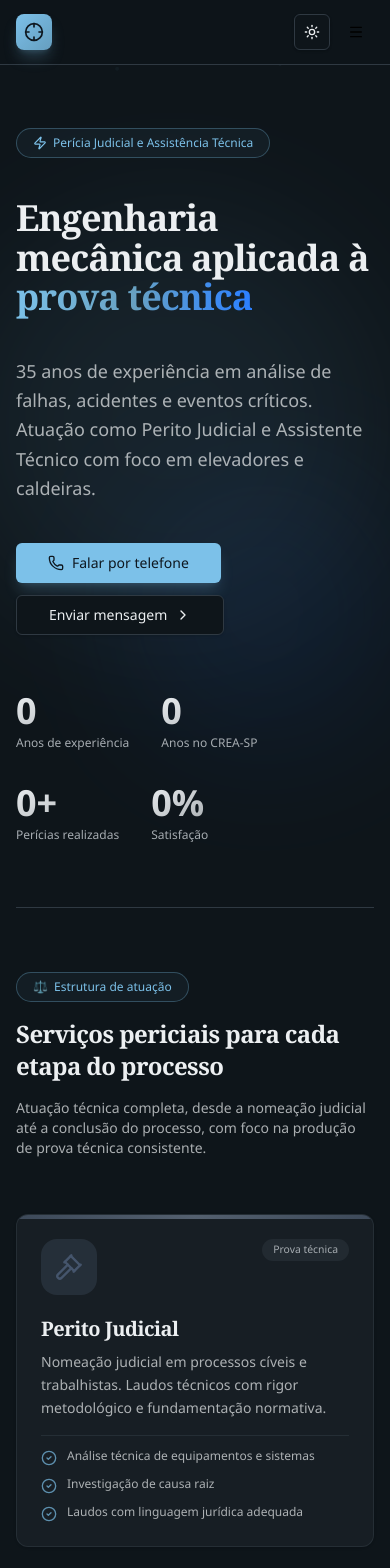
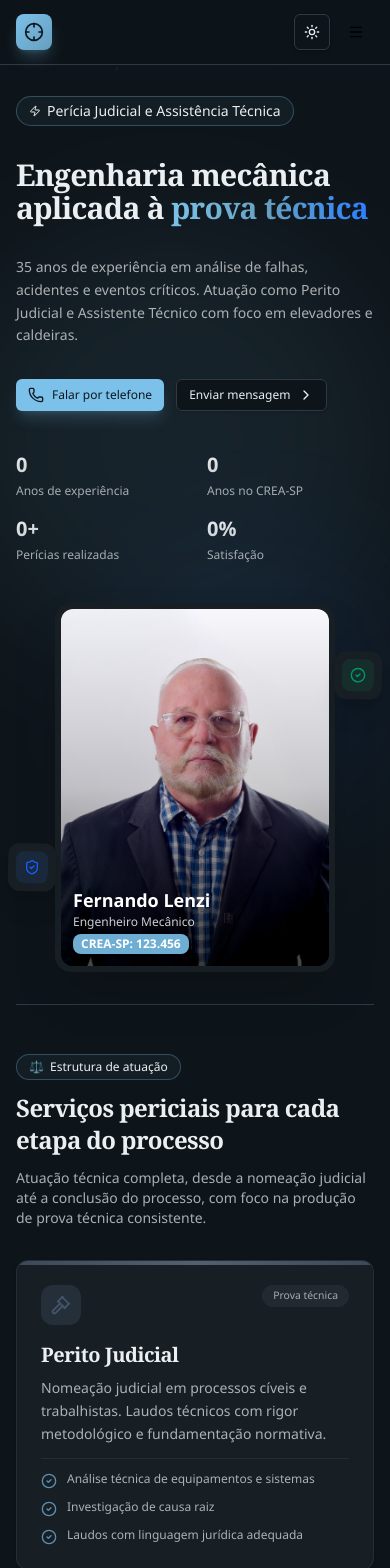
Before and after one commit to eng-lenzi/lp-eng-lenzi, a React (Vite) app: page / in a window 390 px wide. Shown: the top 1568 px of the page. Built offline with nearby package versions, Linux system fonts and the light colour scheme.

Commit message:
fix: ajusta responsividade para mobile em todas as seções

```diff
--- a/src/routes/-components/areas.tsx
+++ b/src/routes/-components/areas.tsx
@@ -42,11 +42,11 @@ const focusAreas = [
 
 export function Areas() {
 	return (
-		<AnimatedSection id="areas" className="border-t py-16 sm:py-20 lg:py-32" delay={0.1}>
-			<div className="space-y-4 mb-14">
+		<AnimatedSection id="areas" className="border-t py-12 sm:py-16 lg:py-24" delay={0.1}>
+			<div className="space-y-3 mb-8 sm:space-y-4 sm:mb-10 lg:mb-14">
 				<Badge
 					variant="outline"
-					className="border-primary/30 bg-primary/5 px-4 py-1.5 text-primary"
+					className="border-primary/30 bg-primary/5 px-3 py-1 text-xs sm:px-4 sm:py-1.5 sm:text-sm"
 				>
 					<EmojiRenderer emoji="🎯" />
 					Foco técnico
@@ -54,7 +54,7 @@ export function Areas() {
 				<Title size="lg" className="font-heading">
 					Áreas de atuação prioritárias
 				</Title>
-				<Text tone="subtle" className="max-w-2xl">
+				<Text tone="subtle" className="max-w-2xl text-sm sm:text-base">
 					Especialização em sistemas de maior criticidade mecânica, com
 					enquadramento normativo e leitura técnica para produção de prova.
 				</Text>
@@ -68,10 +68,10 @@ export function Areas() {
 							<div
 								className={`absolute inset-x-0 top-0 h-1.5 bg-gradient-to-r ${area.gradient}`}
 							/>
-							<CardHeader className="space-y-5">
-								<div className="flex items-start gap-5">
-									<div className={`flex h-16 w-16 items-center justify-center rounded-2xl bg-gradient-to-br ${area.gradient}/20`}>
-										<area.icon className={`size-8 bg-gradient-to-r ${area.gradient} bg-clip-text text-transparent`} />
+							<CardHeader className="space-y-3 sm:space-y-5">
+								<div className="flex items-start gap-3 sm:gap-5">
+									<div className={`flex h-12 w-12 items-center justify-center rounded-xl sm:h-14 sm:w-14 sm:rounded-2xl bg-gradient-to-br ${area.gradient}/20`}>
+										<area.icon className={`size-6 sm:size-7 bg-gradient-to-r ${area.gradient} bg-clip-text text-transparent`} />
 									</div>
 									<div className="space-y-1 pt-1">
 										<Title size="lg" className="font-heading">
--- a/src/routes/-components/contact.tsx
+++ b/src/routes/-components/contact.tsx
@@ -9,11 +9,11 @@ import { AnimatedSection, AnimatedCard, EmojiRenderer } from "./animation-helper
 
 export function Contact() {
 	return (
-		<AnimatedSection id="contato" className="border-t py-16 sm:py-20 lg:py-32" delay={0.1}>
-			<div className="space-y-4 mb-14">
+		<AnimatedSection id="contato" className="border-t py-12 sm:py-16 lg:py-24" delay={0.1}>
+			<div className="space-y-3 mb-8 sm:space-y-4 sm:mb-10 lg:mb-14">
 				<Badge
 					variant="outline"
-					className="border-primary/30 bg-primary/5 px-4 py-1.5 text-primary"
+					className="border-primary/30 bg-primary/5 px-3 py-1 text-xs sm:px-4 sm:py-1.5 sm:text-sm"
 				>
 					<EmojiRenderer emoji="📞" />
 					Contato
@@ -21,7 +21,7 @@ export function Contact() {
 				<Title size="lg" className="font-heading">
 					Envie os dados do caso para avaliação
 				</Title>
-				<Text tone="subtle" className="max-w-2xl">
+				<Text tone="subtle" className="max-w-2xl text-sm sm:text-base">
 					Canal direto para perícia judicial e assistência técnica em
 					engenharia mecânica, com retorno orientado por escopo e urgência.
 				</Text>
@@ -31,15 +31,15 @@ export function Contact() {
 				<div className="space-y-6">
 					<AnimatedCard delay={0.2}>
 						<Card className="border-border/60 bg-gradient-to-br from-muted/40 via-muted/20 to-transparent">
-							<CardContent className="space-y-8 p-8">
+							<CardContent className="space-y-6 p-5 sm:space-y-8 sm:p-8">
 								<motion.div
 									initial={{ scale: 0 }}
 									animate={{ scale: 1 }}
 									transition={{ type: "spring", stiffness: 200, delay: 0.3 }}
-									className="flex items-center gap-5"
+									className="flex items-center gap-4 sm:gap-5"
 								>
-									<div className="flex h-16 w-16 items-center justify-center rounded-2xl bg-gradient-to-br from-primary to-primary/80 text-primary-foreground shadow-lg shadow-primary/25">
-										<User className="size-8" />
+									<div className="flex h-12 w-12 items-center justify-center rounded-xl sm:h-14 sm:w-14 sm:rounded-2xl bg-gradient-to-br from-primary to-primary/80 text-primary-foreground shadow-lg shadow-primary/25">
+										<User className="size-6 sm:size-8" />
 									</div>
 									<div>
 										<Text className="text-xl font-semibold">
@@ -55,10 +55,10 @@ export function Contact() {
 
 								<a
 									href="tel:+5519997110785"
-									className="flex items-center gap-5 rounded-xl p-4 transition-colors hover:bg-muted"
+									className="flex items-center gap-4 rounded-xl p-3 transition-colors hover:bg-muted sm:p-4"
 								>
-									<div className="flex h-14 w-14 items-center justify-center rounded-xl bg-primary/10">
-										<Phone className="size-6 text-primary" />
+									<div className="flex h-11 w-11 items-center justify-center rounded-xl sm:h-12 sm:w-12 bg-primary/10">
+										<Phone className="size-5 text-primary sm:size-6" />
 									</div>
 									<div>
 										<Text size="xs" tone="muted">
@@ -74,10 +74,10 @@ export function Contact() {
 									href="https://maps.google.com/?q=Rua+Sao+Benedito+107+Amparo+SP"
 									target="_blank"
 									rel="noopener noreferrer"
-									className="flex items-center gap-5 rounded-xl p-4 transition-colors hover:bg-muted"
+									className="flex items-center gap-4 rounded-xl p-3 transition-colors hover:bg-muted sm:p-4"
 								>
-									<div className="flex h-14 w-14 items-center justify-center rounded-xl bg-primary/10">
-										<MapPin className="size-6 text-primary" />
+									<div className="flex h-11 w-11 items-center justify-center rounded-xl sm:h-12 sm:w-12 bg-primary/10">
+										<MapPin className="size-5 text-primary sm:size-6" />
 									</div>
 									<div>
 										<Text size="xs" tone="muted">
--- a/src/routes/-components/credentials.tsx
+++ b/src/routes/-components/credentials.tsx
@@ -15,11 +15,11 @@ const credentials = [
 
 export function Credentials() {
 	return (
-		<AnimatedSection id="credenciais" className="border-t py-16 sm:py-20 lg:py-32" delay={0.1}>
-			<div className="space-y-4 mb-14">
+		<AnimatedSection id="credenciais" className="border-t py-12 sm:py-16 lg:py-24" delay={0.1}>
+			<div className="space-y-3 mb-8 sm:space-y-4 sm:mb-10 lg:mb-14">
 				<Badge
 					variant="outline"
-					className="border-primary/30 bg-primary/5 px-4 py-1.5 text-primary"
+					className="border-primary/30 bg-primary/5 px-3 py-1 text-xs sm:px-4 sm:py-1.5 sm:text-sm"
 				>
 					<EmojiRenderer emoji="🏆" />
 					Autoridade técnica
@@ -27,7 +27,7 @@ export function Credentials() {
 				<Title size="lg" className="font-heading">
 					Credenciais e experiência profissional
 				</Title>
-				<Text tone="subtle" className="max-w-2xl">
+				<Text tone="subtle" className="max-w-2xl text-sm sm:text-base">
 					Experiência acumulada em engenharia mecânica aplicada à prova técnica,
 					com atuação ética e fundamentada.
 				</Text>
@@ -60,9 +60,9 @@ export function Credentials() {
 
 			<AnimatedCard delay={0.3}>
 				<motion.div
-					className="mt-10 rounded-2xl border-2 border-amber-500/20 bg-gradient-to-r from-amber-500/10 via-amber-500/5 to-amber-500/10 p-8 transition-all hover:border-amber-500/30"
+					className="mt-8 rounded-2xl border-2 border-amber-500/20 bg-gradient-to-r from-amber-500/10 via-amber-500/5 to-amber-500/10 p-4 sm:mt-10 sm:p-6 lg:p-8 transition-all hover:border-amber-500/30"
 				>
-					<div className="flex flex-col gap-6 sm:flex-row sm:items-start">
+					<div className="flex flex-col gap-4 sm:flex-row sm:items-start">
 						<motion.div
 							animate={{
 								scale: [1, 1.1, 1],
@@ -71,9 +71,9 @@ export function Credentials() {
 								duration: 2,
 								repeat: Infinity,
 							}}
-							className="flex h-14 w-14 shrink-0 items-center justify-center rounded-2xl bg-amber-500/20"
+							className="flex h-12 w-12 shrink-0 items-center justify-center rounded-xl sm:h-14 sm:w-14 sm:rounded-2xl bg-amber-500/20"
 						>
-							<ShieldCheck className="size-7 text-amber-600" />
+							<ShieldCheck className="size-6 text-amber-600 sm:size-7" />
 						</motion.div>
 						<div className="space-y-3">
 							<Title size="md" className="font-heading">
--- a/src/routes/-components/footer.tsx
+++ b/src/routes/-components/footer.tsx
@@ -19,7 +19,7 @@ export function Footer() {
 	return (
 		<footer className="border-t bg-gradient-to-b from-muted/20 to-muted/40">
 			<div className="mx-auto max-w-7xl px-4 sm:px-6 lg:px-8">
-				<div className="grid gap-10 py-14 md:grid-cols-[1.5fr_1fr]">
+				<div className="grid gap-8 py-8 sm:gap-10 sm:py-12 md:grid-cols-[1.5fr_1fr]">
 					<div className="space-y-5">
 						<motion.div
 							initial={{ opacity: 0, y: 20 }}
--- a/src/routes/-components/hero.tsx
+++ b/src/routes/-components/hero.tsx
@@ -34,20 +34,20 @@ export function Hero() {
 		<section
 			ref={heroRef}
 			id="inicio"
-			className="relative py-16 sm:py-20 lg:py-32"
+			className="relative pt-8 pb-8 sm:pt-16 sm:pb-10 lg:py-20"
 		>
 			<HeroParticles />
 			<GlowingOrb className="left-[-10%] top-[20%] h-96 w-96" />
 			<GlowingOrb className="right-[-5%] bottom-[20%] h-64 w-64" color="blue" />
 
-			<div className="grid gap-12 lg:grid-cols-[1.15fr_1fr] lg:gap-16">
-				<div className="relative z-10 space-y-10">
+			<div className="grid gap-10 lg:grid-cols-[1.15fr_1fr] lg:gap-16">
+				<div className="relative z-10 space-y-8 lg:space-y-10">
 					<AnimatedSection delay={0.1}>
 						<Badge
 							variant="outline"
-							className="border-primary/30 bg-primary/5 px-4 py-1.5 text-primary"
+							className="border-primary/30 bg-primary/5 px-3 py-1 text-sm sm:px-4 sm:py-1.5"
 						>
-							<Zap className="mr-1.5 size-3.5" />
+							<Zap className="mr-1.5 size-3" />
 							Perícia Judicial e Assistência Técnica
 						</Badge>
 					</AnimatedSection>
@@ -55,7 +55,7 @@ export function Hero() {
 					<AnimatedSection delay={0.2}>
 						<Title
 							size="xl"
-							className="font-heading text-4xl font-bold tracking-tight sm:text-5xl lg:text-[3.5rem] leading-[1.1]"
+							className="font-heading text-3xl sm:text-4xl lg:text-[3.5rem] leading-[1.1]"
 						>
 							Engenharia mecânica aplicada à{" "}
 							<span className="bg-gradient-to-r from-primary via-primary/80 to-blue-500 bg-clip-text text-transparent">
@@ -65,7 +65,7 @@ export function Hero() {
 					</AnimatedSection>
 
 					<AnimatedSection delay={0.3}>
-						<Text size="lg" tone="subtle" className="max-w-xl leading-relaxed">
+						<Text size="sm" tone="subtle" className="max-w-xl leading-relaxed sm:text-base">
 							<motion.span
 								initial={{ opacity: 0 }}
 								animate={{ opacity: 1 }}
@@ -80,7 +80,7 @@ export function Hero() {
 
 					<AnimatedSection delay={0.4}>
 						<div className="flex flex-wrap gap-3">
-							<Button asChild size="lg" className="gap-2 shadow-lg shadow-primary/20">
+							<Button asChild size="sm" className="gap-2 shadow-lg shadow-primary/20 sm:size-lg">
 								<a href="tel:+5519997110785">
 									<Phone className="size-4" />
 									Falar por telefone
@@ -89,8 +89,8 @@ export function Hero() {
 							<Button
 								asChild
 								variant="outline"
-								size="lg"
-								className="gap-2"
+								size="sm"
+								className="gap-2 sm:size-lg"
 							>
 								<a href="#contato">
 									Enviar mensagem
@@ -101,7 +101,7 @@ export function Hero() {
 					</AnimatedSection>
 
 					<AnimatedSection delay={0.5}>
-						<div className="flex flex-wrap gap-8 pt-4">
+						<div className="grid grid-cols-2 gap-x-6 gap-y-4 sm:flex sm:flex-wrap sm:gap-8 pt-2 sm:pt-4">
 							{stats.map((stat, idx) => (
 								<motion.div
 									key={stat.label}
@@ -110,7 +110,7 @@ export function Hero() {
 									transition={{ delay: 0.6 + idx * 0.1 }}
 									className="space-y-1"
 								>
-									<Text className="text-4xl font-bold bg-gradient-to-br from-foreground to-foreground/70 bg-clip-text text-transparent">
+									<Text className="text-xl sm:text-2xl lg:text-4xl font-bold bg-gradient-to-br from-foreground to-foreground/70 bg-clip-text text-transparent">
 										<AnimatedNumber value={stat.value} suffix={stat.suffix} />
 									</Text>
 									<Text size="xs" tone="muted">
@@ -122,46 +122,46 @@ export function Hero() {
 					</AnimatedSection>
 				</div>
 
-				<div className="relative hidden lg:block h-full">
+				<div className="relative lg:block">
 					<motion.div
 						initial={{ opacity: 0, scale: 0.9, rotate: -2 }}
 						animate={isHeroInView ? { opacity: 1, scale: 1, rotate: 0 } : {}}
 						transition={{ duration: 0.8, delay: 0.3 }}
 						className="relative h-full"
 					>
-						<FloatingElement className="absolute -right-4 top-1/4">
+						<FloatingElement className="absolute -right-2 top-[15%] z-10 sm:right-0 sm:top-1/4">
 							<motion.div
 								initial={{ opacity: 0, x: 20 }}
 								animate={isHeroInView ? { opacity: 1, x: 0 } : {}}
 								transition={{ delay: 0.8, duration: 0.5 }}
-								className="rounded-xl bg-card p-3 shadow-xl"
+								className="rounded-xl bg-card p-2 shadow-xl sm:p-3"
 							>
-								<div className="flex h-10 w-10 items-center justify-center rounded-lg bg-emerald-500/10">
-									<CheckCircle2 className="size-5 text-emerald-600" />
+								<div className="flex h-8 w-8 items-center justify-center rounded-lg bg-emerald-500/10 sm:h-10 sm:w-10">
+									<CheckCircle2 className="size-4 text-emerald-600 sm:size-5" />
 								</div>
 							</motion.div>
 						</FloatingElement>
-						<FloatingElement className="absolute -left-4 bottom-1/3" style={{ animationDelay: "1s" }}>
+						<FloatingElement className="absolute -left-2 bottom-[20%] z-10 sm:left-0 sm:bottom-1/3" style={{ animationDelay: "1s" }}>
 							<motion.div
 								initial={{ opacity: 0, x: -20 }}
 								animate={isHeroInView ? { opacity: 1, x: 0 } : {}}
 								transition={{ delay: 1, duration: 0.5 }}
-								className="rounded-xl bg-card p-3 shadow-xl"
+								className="rounded-xl bg-card p-2 shadow-xl sm:p-3"
 							>
-								<div className="flex h-10 w-10 items-center justify-center rounded-lg bg-blue-500/10">
-									<ShieldCheck className="size-5 text-blue-600" />
+								<div className="flex h-8 w-8 items-center justify-center rounded-lg bg-blue-500/10 sm:h-10 sm:w-10">
+									<ShieldCheck className="size-4 text-blue-600 sm:size-5" />
 								</div>
 							</motion.div>
 						</FloatingElement>
-						<div className="relative h-full flex items-center">
-							<div className="relative mx-auto w-full max-w-sm">
+						<div className="relative h-full flex items-center justify-center">
+							<div className="relative w-full max-w-[280px] sm:max-w-sm">
 								<motion.div
 									initial={{ opacity: 0, scale: 0.9 }}
 									animate={isHeroInView ? { opacity: 1, scale: 1 } : {}}
 									transition={{ delay: 0.6, duration: 0.6 }}
 									className="relative"
 								>
-									<div className="relative rounded-2xl bg-card p-2 shadow-2xl">
+									<div className="relative rounded-2xl bg-card p-1.5 shadow-2xl sm:p-2">
 										<div className="relative overflow-hidden rounded-xl">
 											<img
 												src="/profile_fernando_lenzi.webp"
@@ -169,10 +169,10 @@ export function Hero() {
 												className="w-full aspect-[3/4] object-cover object-top"
 											/>
 											<div className="absolute inset-0 bg-gradient-to-t from-black/70 via-black/20 to-transparent" />
-											<div className="absolute bottom-0 left-0 right-0 p-4">
-												<Text className="text-xl font-bold text-white">Fernando Lenzi</Text>
-												<Text size="sm" className="text-white/80">Engenheiro Mecânico</Text>
-												<div className="mt-1.5 inline-block rounded-lg bg-primary/90 px-3 py-1">
+											<div className="absolute bottom-0 left-0 right-0 p-3 sm:p-4">
+												<Text className="text-lg font-bold text-white sm:text-xl">Fernando Lenzi</Text>
+												<Text size="xs" className="text-white/80 sm:text-sm">Engenheiro Mecânico</Text>
+												<div className="mt-1 inline-block rounded-lg bg-primary/90 px-2 py-0.5 sm:mt-1.5 sm:px-3 sm:py-1">
 													<Text size="xs" className="font-semibold text-white">CREA-SP: 123.456</Text>
 												</div>
 											</div>
--- a/src/routes/-components/mechanical-tests.tsx
+++ b/src/routes/-components/mechanical-tests.tsx
@@ -37,11 +37,11 @@ const nonDestructiveTests = [
 
 export function MechanicalTests() {
 	return (
-		<AnimatedSection id="ensaios" className="border-t py-16 sm:py-20 lg:py-32" delay={0.1}>
-			<div className="space-y-4 mb-14">
+		<AnimatedSection id="ensaios" className="border-t py-12 sm:py-16 lg:py-24" delay={0.1}>
+			<div className="space-y-3 mb-8 sm:space-y-4 sm:mb-10 lg:mb-14">
 				<Badge
 					variant="outline"
-					className="border-primary/30 bg-primary/5 px-4 py-1.5 text-primary"
+					className="border-primary/30 bg-primary/5 px-3 py-1 text-xs sm:px-4 sm:py-1.5 sm:text-sm"
 				>
 					<EmojiRenderer emoji="🔬" />
 					Suporte laboratorial
@@ -49,22 +49,22 @@ export function MechanicalTests() {
 				<Title size="lg" className="font-heading">
 					Atuação técnica e ensaios mecânicos
 				</Title>
-				<Text tone="subtle" className="max-w-2xl">
+				<Text tone="subtle" className="max-w-2xl text-sm sm:text-base">
 					Metodologia orientada por evidências para investigação de falhas,
 					validação de hipóteses técnicas e fundamentação de laudos.
 				</Text>
 			</div>
 
 			<AnimatedCard delay={0.2}>
-				<Card className="mb-10 border-border/60 bg-gradient-to-br from-muted/30 via-muted/20 to-transparent">
-					<CardContent className="grid gap-4 p-8 sm:grid-cols-2 lg:grid-cols-3">
+				<Card className="mb-8 border-border/60 bg-gradient-to-br from-muted/30 via-muted/20 to-transparent sm:mb-10">
+					<CardContent className="grid gap-3 p-4 sm:grid-cols-2 sm:gap-4 sm:p-6 lg:p-8">
 						{technicalActs.map((act, idx) => (
 							<motion.div
 								key={act}
 								initial={{ opacity: 0, y: 10 }}
 								whileInView={{ opacity: 1, y: 0 }}
 								transition={{ delay: idx * 0.05 }}
-								className="flex items-start gap-3"
+								className="flex items-start gap-2.5"
 							>
 								<motion.div
 									animate={{
@@ -76,9 +76,9 @@ export function MechanicalTests() {
 										delay: idx * 0.3,
 									}}
 								>
-									<CheckCircle2 className="mt-0.5 size-5 shrink-0 text-primary" />
+									<CheckCircle2 className="mt-0.5 size-4 shrink-0 text-primary sm:size-5" />
 								</motion.div>
-								<Text size="sm" tone="subtle">
+								<Text size="xs" tone="subtle" className="sm:text-sm">
 									{act}
 								</Text>
 							</motion.div>
@@ -90,11 +90,11 @@ export function MechanicalTests() {
 			<motion.div
 				initial={{ opacity: 0 }}
 				whileInView={{ opacity: 1 }}
-				className="mb-10 rounded-2xl border border-amber-500/20 bg-amber-500/5 p-6"
+				className="mb-8 rounded-xl border border-amber-500/20 bg-amber-500/5 p-4 sm:mb-10 sm:p-5 sm:rounded-2xl"
 			>
-				<div className="flex items-center gap-4">
-					<div className="flex h-12 w-12 items-center justify-center rounded-xl bg-amber-500/20">
-						<Zap className="size-6 text-amber-600" />
+				<div className="flex items-center gap-3 sm:gap-4">
+					<div className="flex h-10 w-10 items-center justify-center rounded-lg sm:h-11 sm:w-11 sm:rounded-xl bg-amber-500/20">
+						<Zap className="size-5 text-amber-600 sm:size-6" />
 					</div>
 					<div>
 						<Text className="font-medium text-amber-800 dark:text-amber-200">
@@ -112,10 +112,10 @@ export function MechanicalTests() {
 				<AnimatedCard delay={0.2}>
 					<Card className="group border-border/60 bg-card transition-all hover:shadow-lg hover:border-primary/30 overflow-hidden">
 						<div className="absolute inset-0 bg-gradient-to-br from-red-500/5 via-transparent to-transparent opacity-0 transition-opacity group-hover:opacity-100" />
-						<CardHeader className="space-y-5">
-							<div className="flex items-center gap-4">
-								<div className="flex h-12 w-12 items-center justify-center rounded-xl bg-red-500/10">
-									<FlaskConical className="size-6 text-red-600" />
+						<CardHeader className="space-y-3 sm:space-y-5">
+							<div className="flex items-center gap-3 sm:gap-4">
+								<div className="flex h-10 w-10 items-center justify-center rounded-lg sm:h-11 sm:w-11 sm:rounded-xl bg-red-500/10">
+									<FlaskConical className="size-5 text-red-600 sm:size-6" />
 								</div>
 								<div>
 									<Title size="md" className="font-heading">
@@ -153,10 +153,10 @@ export function MechanicalTests() {
 				<AnimatedCard delay={0.3}>
 					<Card className="group border-border/60 bg-card transition-all hover:shadow-lg hover:border-primary/30 overflow-hidden">
 						<div className="absolute inset-0 bg-gradient-to-br from-emerald-500/5 via-transparent to-transparent opacity-0 transition-opacity group-hover:opacity-100" />
-						<CardHeader className="space-y-5">
-							<div className="flex items-center gap-4">
-								<div className="flex h-12 w-12 items-center justify-center rounded-xl bg-emerald-500/10">
-									<FlaskConical className="size-6 text-emerald-600" />
+						<CardHeader className="space-y-3 sm:space-y-5">
+							<div className="flex items-center gap-3 sm:gap-4">
+								<div className="flex h-10 w-10 items-center justify-center rounded-lg sm:h-11 sm:w-11 sm:rounded-xl bg-emerald-500/10">
+									<FlaskConical className="size-5 text-emerald-600 sm:size-6" />
 								</div>
 								<div>
 									<Title size="md" className="font-heading">
--- a/src/routes/-components/other-areas.tsx
+++ b/src/routes/-components/other-areas.tsx
@@ -40,11 +40,11 @@ const otherAreas = [
 
 export function OtherAreas() {
 	return (
-		<AnimatedSection className="border-t py-16 sm:py-20 lg:py-32" delay={0.1}>
-			<div className="space-y-4 mb-14">
+		<AnimatedSection className="border-t py-12 sm:py-16 lg:py-24" delay={0.1}>
+			<div className="space-y-3 mb-8 sm:space-y-4 sm:mb-10 lg:mb-14">
 				<Badge
 					variant="outline"
-					className="border-primary/30 bg-primary/5 px-4 py-1.5 text-primary"
+					className="border-primary/30 bg-primary/5 px-3 py-1 text-xs sm:px-4 sm:py-1.5 sm:text-sm"
 				>
 					<EmojiRenderer emoji="💼" />
 					Atuação complementar
@@ -52,7 +52,7 @@ export function OtherAreas() {
 				<Title size="lg" className="font-heading">
 					Outras áreas de atuação pericial
 				</Title>
-				<Text tone="subtle" className="max-w-2xl">
+				<Text tone="subtle" className="max-w-2xl text-sm sm:text-base">
 					Apoio técnico especializado em demandas que exigem leitura mecânica,
 					interpretação normativa e fundamentação probatória.
 				</Text>
--- a/src/routes/-components/services.tsx
+++ b/src/routes/-components/services.tsx
@@ -46,11 +46,11 @@ const services = [
 
 export function Services() {
 	return (
-		<AnimatedSection id="servicos" className="border-t py-16 sm:py-20 lg:py-32" delay={0.1}>
-			<div className="space-y-4 mb-14">
+		<AnimatedSection id="servicos" className="border-t py-12 sm:py-16 lg:py-24" delay={0.1}>
+			<div className="space-y-3 mb-8 sm:space-y-4 sm:mb-10 lg:mb-14">
 				<Badge
 					variant="outline"
-					className="border-primary/30 bg-primary/5 px-4 py-1.5 text-primary"
+					className="border-primary/30 bg-primary/5 px-3 py-1 text-xs sm:px-4 sm:py-1.5 sm:text-sm"
 				>
 					<EmojiRenderer emoji="⚖️" />
 					Estrutura de atuação
@@ -58,7 +58,7 @@ export function Services() {
 				<Title size="lg" className="font-heading">
 					Serviços periciais para cada etapa do processo
 				</Title>
-				<Text tone="subtle" className="max-w-2xl">
+				<Text tone="subtle" className="max-w-2xl text-sm sm:text-base">
 					Atuação técnica completa, desde a nomeação judicial até a conclusão do
 					processo, com foco na produção de prova técnica consistente.
 				</Text>
@@ -70,10 +70,10 @@ export function Services() {
 						<Card className="group relative overflow-hidden border-border/60 bg-card h-full transition-all hover:shadow-lg hover:border-primary/30">
 							<div className="absolute inset-x-0 top-0 h-1 bg-gradient-to-r from-slate-500 via-slate-400 to-slate-500 opacity-50" />
 							<div className="absolute inset-0 bg-gradient-to-br from-primary/5 via-transparent to-transparent opacity-0 transition-opacity group-hover:opacity-100" />
-							<CardHeader className="space-y-5 pb-4">
+							<CardHeader className="space-y-4 pb-3 sm:space-y-5 sm:pb-4">
 								<div className="flex items-start justify-between">
-									<div className="flex h-14 w-14 items-center justify-center rounded-2xl bg-slate-500/20">
-										<service.icon className="size-7 text-slate-600" />
+									<div className="flex h-10 w-10 items-center justify-center rounded-xl bg-slate-500/20 sm:h-12 sm:w-12 sm:rounded-2xl">
+										<service.icon className="size-5 text-slate-600 sm:size-6 sm:text-slate-600" />
 									</div>
 									<Badge
 										variant="secondary"
```
